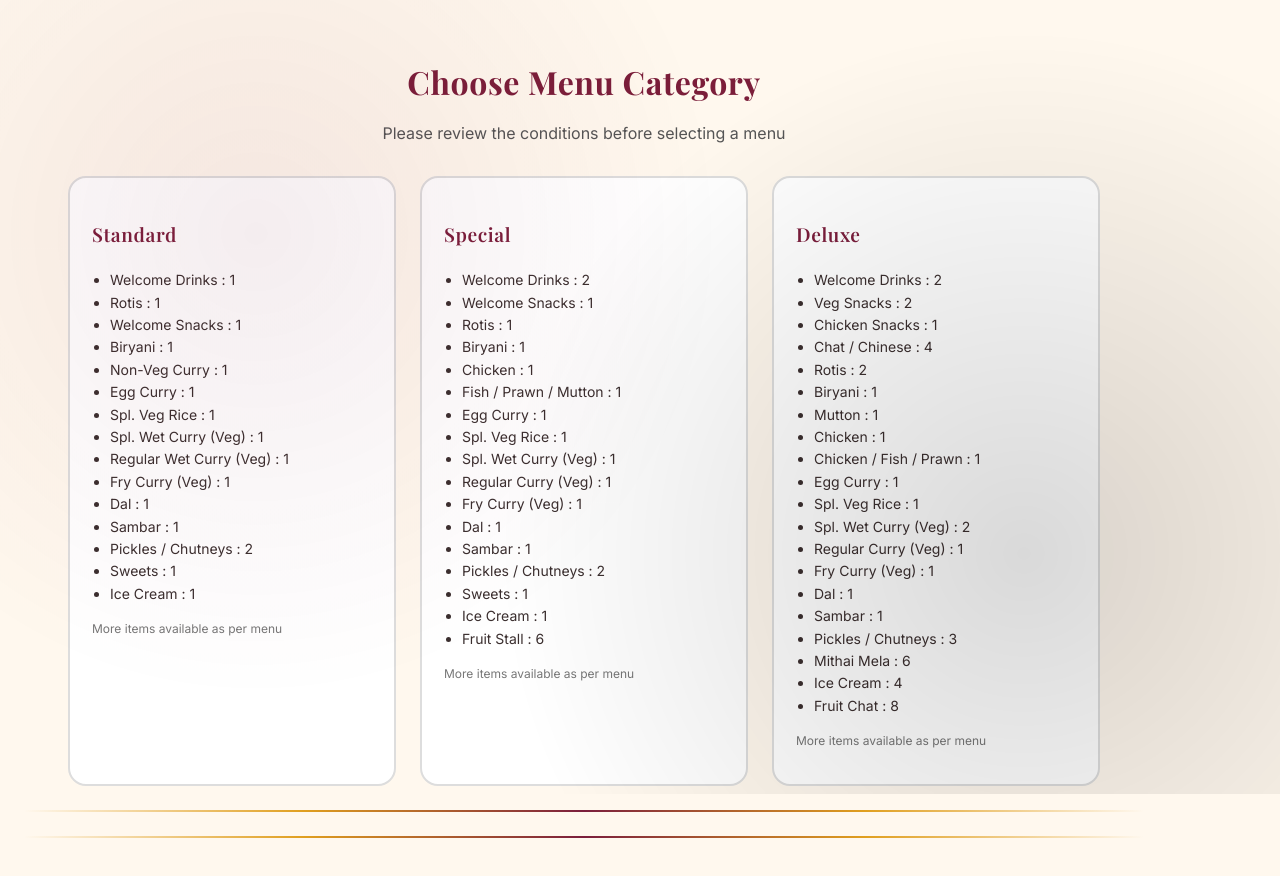
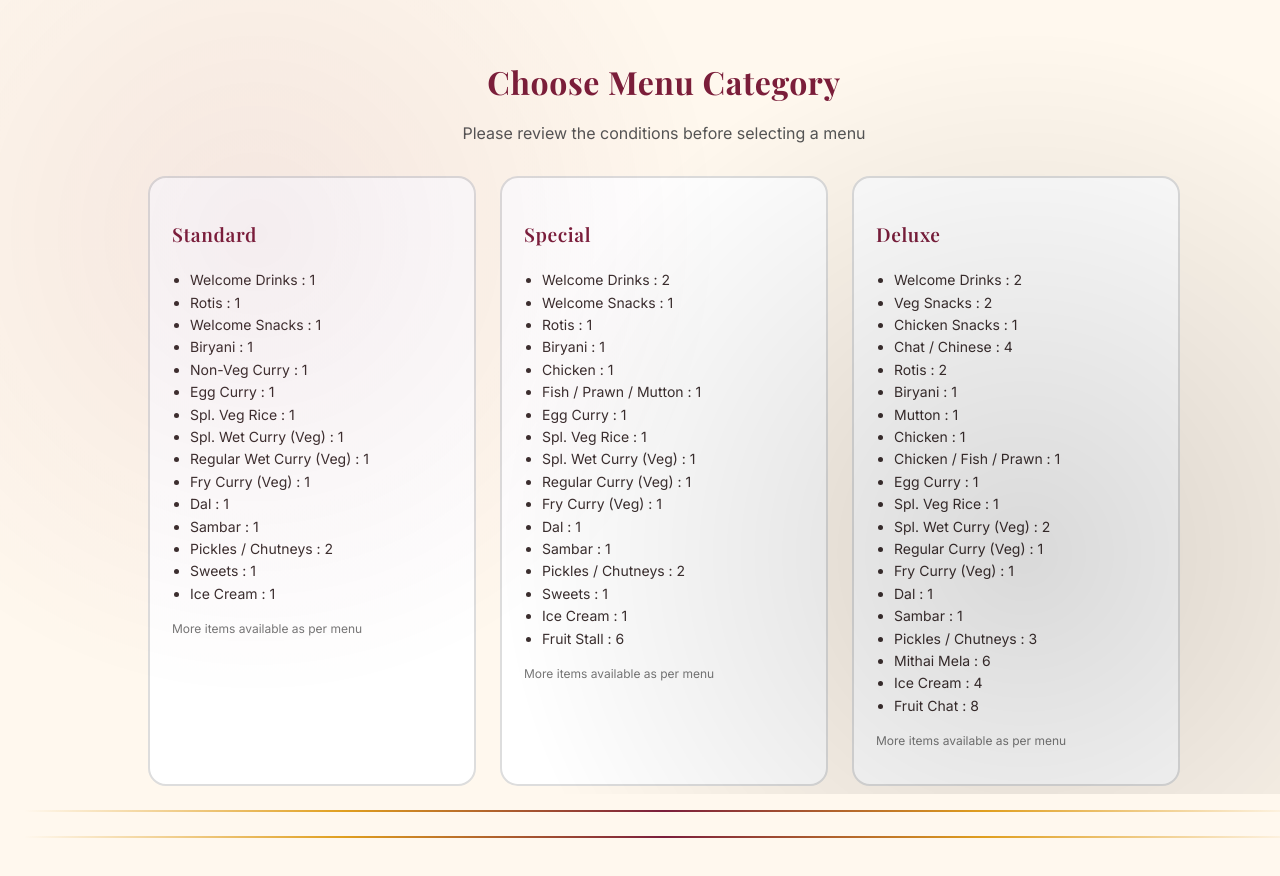
Before and after one commit to BhavanaBethi7/catering-menu-app, a React (Vite) app in the folder frontend/: page /menu in a window 1280 px wide. Shown: the top 876 px of the page. Built offline with nearby package versions, Linux system fonts and the light colour scheme.

Commit message:
Update frontend UI and fixes

```diff
--- a/frontend/src/components/PageContainer.jsx
+++ b/frontend/src/components/PageContainer.jsx
@@ -11,10 +11,17 @@ export default function PageContainer({ children }) {
   animate={{ opacity: 1, y: 0 }}
   exit={{ opacity: 0, y: -20 }}
   transition={{ duration: 0.5, ease: "easeOut" }}
-        style={containerStyle}
+  style={{
+    width: "100%",
+    maxWidth: "1400px",
+    margin: "0 auto",
+    padding: "1.5rem",
+    minHeight: "100vh",   // ✅ allow page growth
+  }}
 >
   {children}
 </motion.div>
+
     </>
   );
 }
--- a/frontend/src/index.css
+++ b/frontend/src/index.css
@@ -11,6 +11,14 @@
   text-rendering: optimizeLegibility;
   -webkit-font-smoothing: antialiased;
   -moz-osx-font-smoothing: grayscale;
+}
+html, body, #root {
+  min-height: 100%;
+  width: 100%;
+  margin: 0;
+  padding: 0;
+  overflow-x: hidden;
+  overflow-y: auto;
 }
 
 a {
```
Lines whose indentation alone changed are shown as unchanged.
